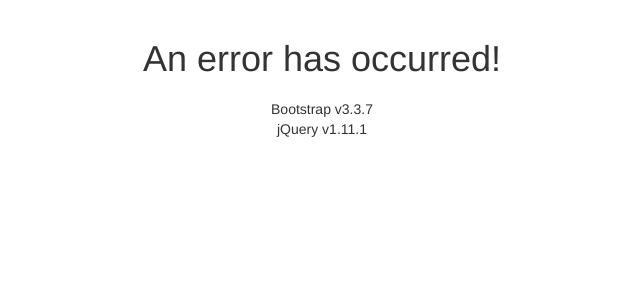
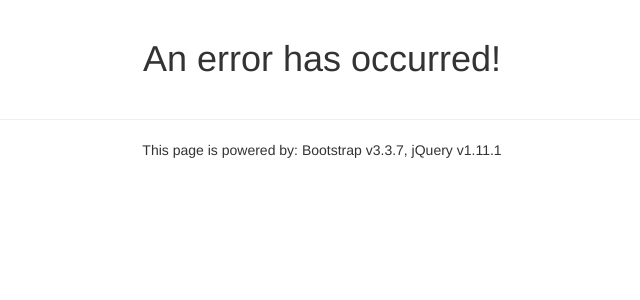
Before and after one commit to ajgabz/LilLink, a Flask app: template lil_link/templates/error_page.html in a window 1280 px wide. Shown: the part 51-351 px from the top of the page, without its empty margins (318-958 px from the left). Run offline with Flask 2, Linux system fonts and the light colour scheme; the template is opened without the code that fills it, so the values that code supplies are empty; parts of the project's set-up code (start-up, migrations or seed data) failed here and were passed over.

Commit message:
First Refactoring of Python Module

```diff
--- a/lil_link/templates/base.html
+++ b/lil_link/templates/base.html
@@ -60,6 +60,13 @@
 
         {% block content %}{% endblock %}
 
+        <div class="row">
+            <div class="col-lg-12 text-center">
+                <hr>
+                <p>This page is powered by: Bootstrap v3.3.7, jQuery v1.11.1</p>
+            </div>
+        </div>
+
     </div>
     <!-- /.container -->
 
--- a/lil_link/templates/error_page.html
+++ b/lil_link/templates/error_page.html
@@ -4,10 +4,6 @@
             <div class="col-lg-12 text-center">
                 <h1>An error has occurred!</h1>
                 <p class="lead">{{ error_message }}</p>
-                <ul class="list-unstyled">
-                    <li>Bootstrap v3.3.7</li>
-                    <li>jQuery v1.11.1</li>
-                </ul>
             </div>
         </div>
         <!-- /.row -->
--- a/run.py
+++ /dev/null
@@ -1,3 +0,0 @@
-#!flask/bin/python
-from lil_link import app
-app.run(debug=True)
```
Also changed, not shown: requirements.txt (added, +14 -0 lines), setup.py (deleted, +0 -8 lines), lil_link/__init__.py (deleted), 1 other file.
